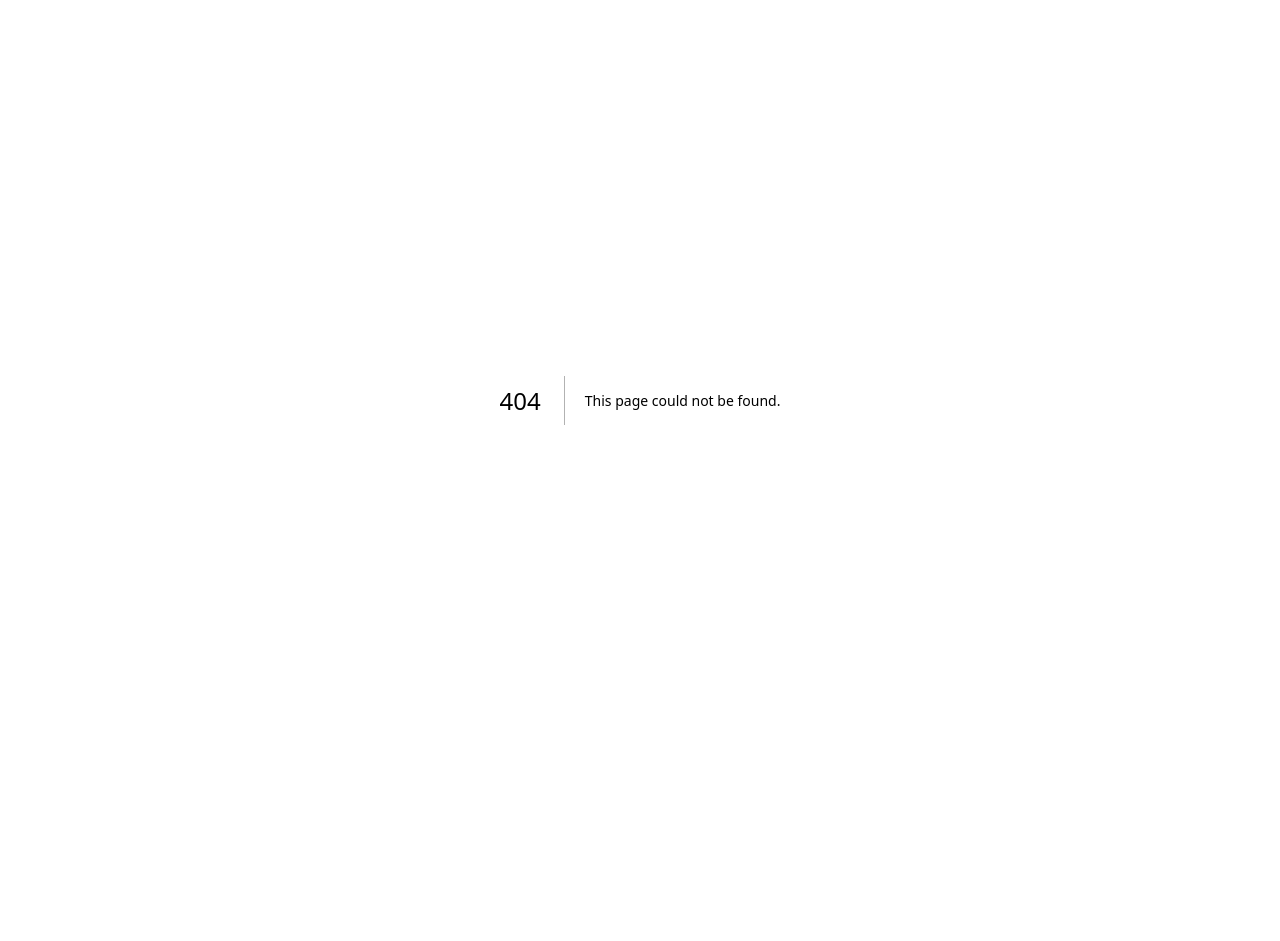
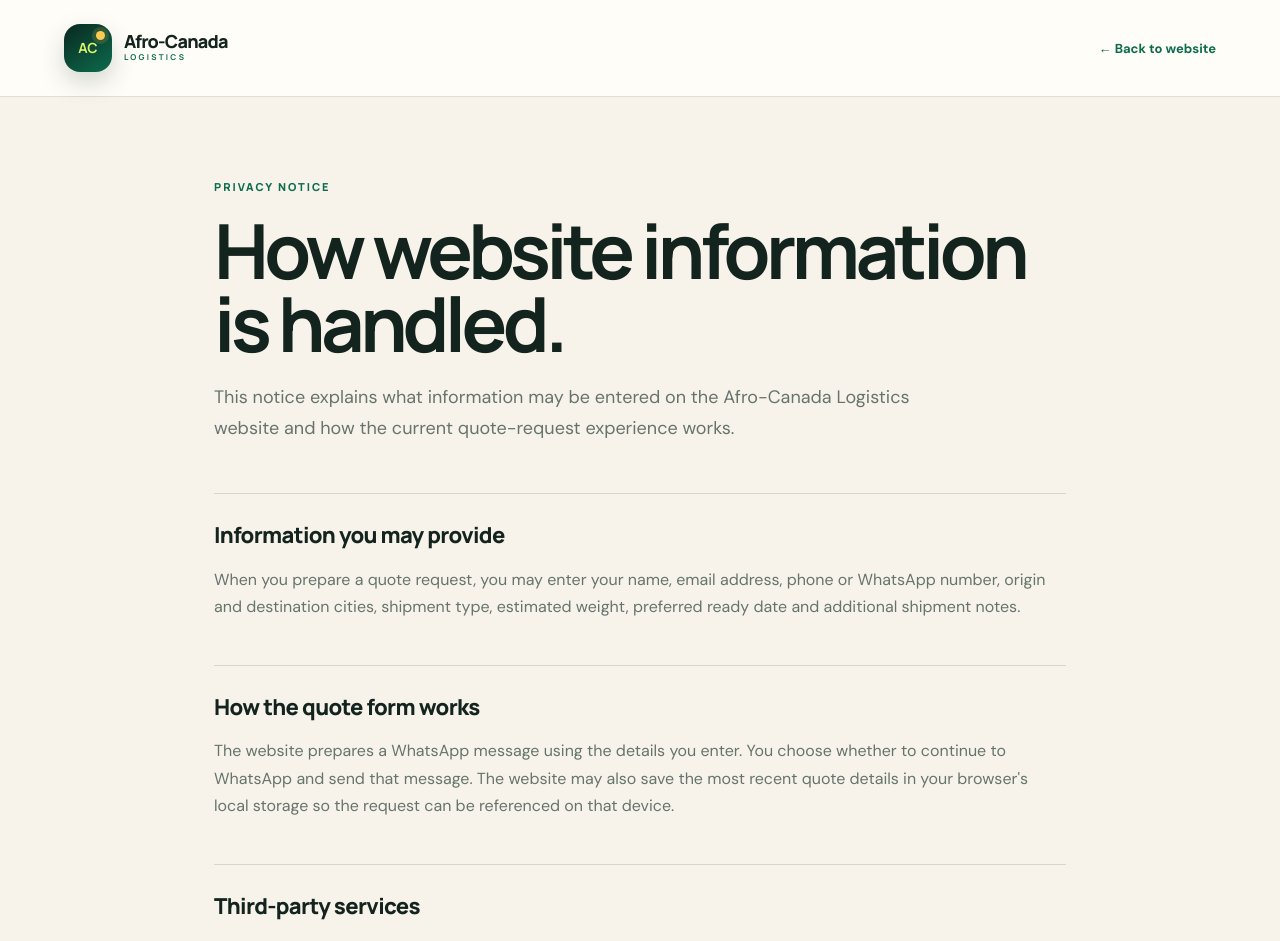
Before and after one commit to Agrey1993/Afro-Canada-Logistics, a Next.js app: page /privacy in a window 1280 px wide. Before the commit this address had no page. Shown: the top 941 px of the page. Before the commit the page ends 800 px from the top, so only its background shows below. Built offline with nearby package versions, Linux system fonts and the light colour scheme.

Commit message:
Add customer privacy notice

```diff
--- /dev/null
+++ b/app/privacy/page.tsx
@@ -0,0 +1,28 @@
+export const metadata = {
+  title: "Privacy Notice | Afro-Canada Logistics",
+  description: "Privacy notice for customers using the Afro-Canada Logistics website and quote request experience.",
+};
+
+export default function PrivacyPage() {
+  return (
+    <main className="legal-shell">
+      <header className="legal-header">
+        <a className="brand" href="/"><span className="brand-mark"><b>AC</b><i /></span><span className="brand-copy"><strong>Afro-Canada</strong><small>LOGISTICS</small></span></a>
+        <a className="legal-back" href="/">← Back to website</a>
+      </header>
+      <article className="legal-content">
+        <span className="kicker">PRIVACY NOTICE</span>
+        <h1>How website information is handled.</h1>
+        <p className="legal-lede">This notice explains what information may be entered on the Afro-Canada Logistics website and how the current quote-request experience works.</p>
+
+        <section className="legal-section"><h2>Information you may provide</h2><p>When you prepare a quote request, you may enter your name, email address, phone or WhatsApp number, origin and destination cities, shipment type, estimated weight, preferred ready date and additional shipment notes.</p></section>
+        <section className="legal-section"><h2>How the quote form works</h2><p>The website prepares a WhatsApp message using the details you enter. You choose whether to continue to WhatsApp and send that message. The website may also save the most recent quote details in your browser&apos;s local storage so the request can be referenced on that device.</p></section>
+        <section className="legal-section"><h2>Third-party services</h2><p>If you choose to contact us through WhatsApp or email, your use of those services is also subject to the privacy practices and terms of the relevant service provider.</p></section>
+        <section className="legal-section"><h2>Why information is used</h2><p>Information sent to Afro-Canada Logistics is used to respond to inquiries, understand shipment requirements, prepare or confirm quotations, coordinate requested services and communicate about the shipment.</p></section>
+        <section className="legal-section"><h2>Do not send unnecessary sensitive information</h2><p>Please do not include passwords, payment-card numbers, government identification numbers or other sensitive information in the website notes field or an initial WhatsApp inquiry unless specifically required later through an appropriate process.</p></section>
+        <section className="legal-section"><h2>Questions about your information</h2><p>For privacy questions or requests related to information you have sent to us, contact <a href="mailto:Afrocanadalogistics@gmail.com">Afrocanadalogistics@gmail.com</a>.</p></section>
+        <p className="legal-updated">Last updated: August 21, 2026.</p>
+      </article>
+    </main>
+  );
+}
```
